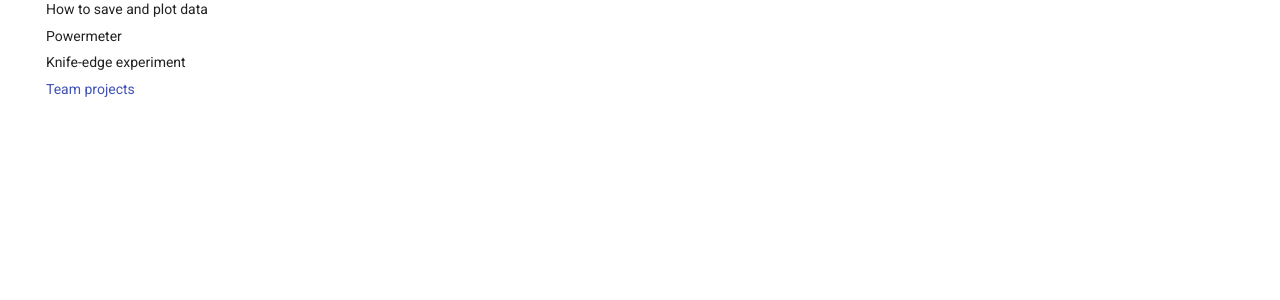
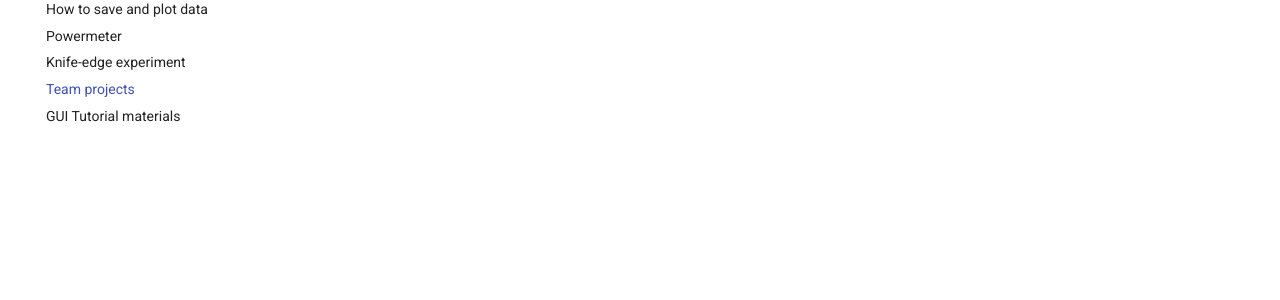
Before and after one commit to asrc-photonics/2025-python-for-photonics, an MkDocs documentation site: the page built from docs/projects.md, in a window 1280 px wide. Shown: the part 339-639 px from the top of the page. Built offline with MkDocs 1.6.1 and Material for MkDocs 9.7.7, drawn with Linux system fonts in a browser that asks for light colours.

Commit message:
uploaded gui tutorial

```diff
--- a/mkdocs.yml
+++ b/mkdocs.yml
@@ -112,6 +112,7 @@ nav:
     - Powermeter: python/powermeter.md
     - Knife-edge experiment: python/knife_edge.md
     - Team projects: projects.md
+    - GUI Tutorial materials: gui.md
   - Contact: contact.md
   - Support the Workshop: support.md
   - Flyer: flyer.md
```
Also changed, not shown: docs/gui.md (added, +1 -0 lines), 1 other file.
